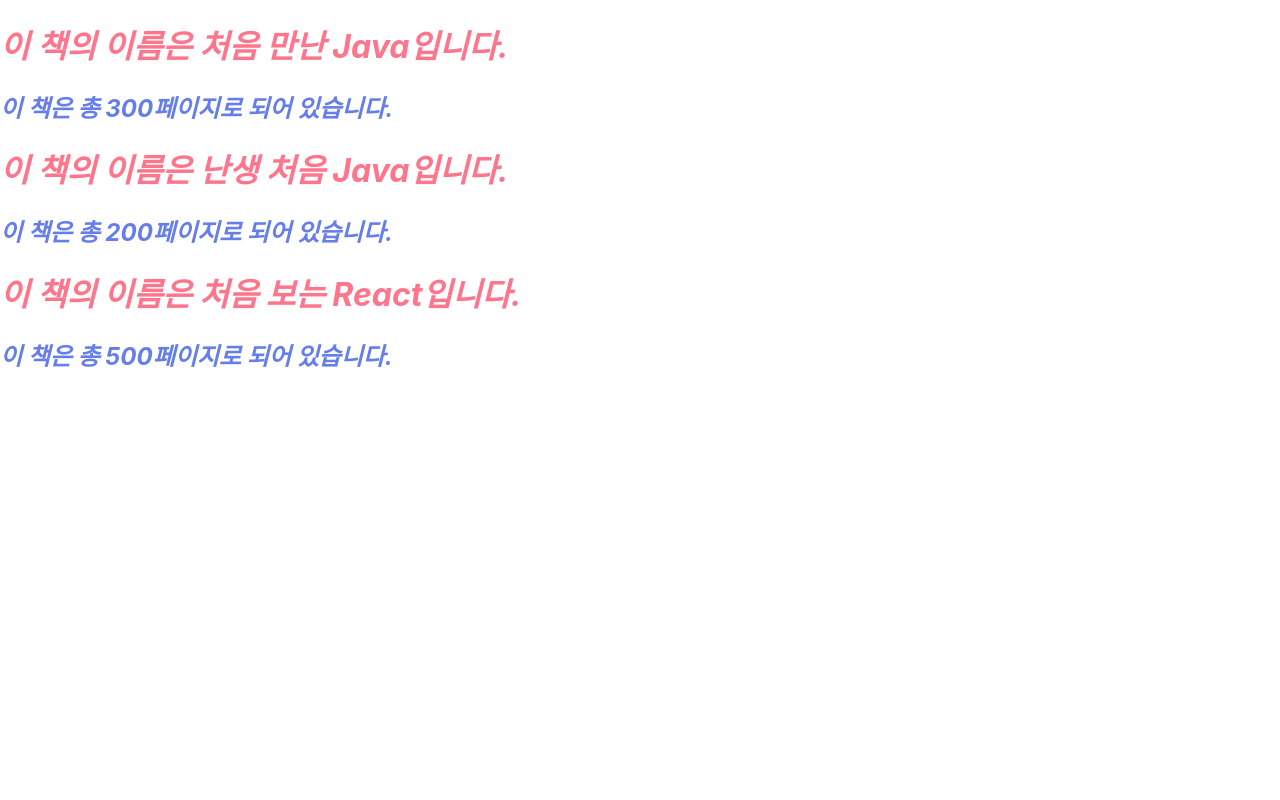
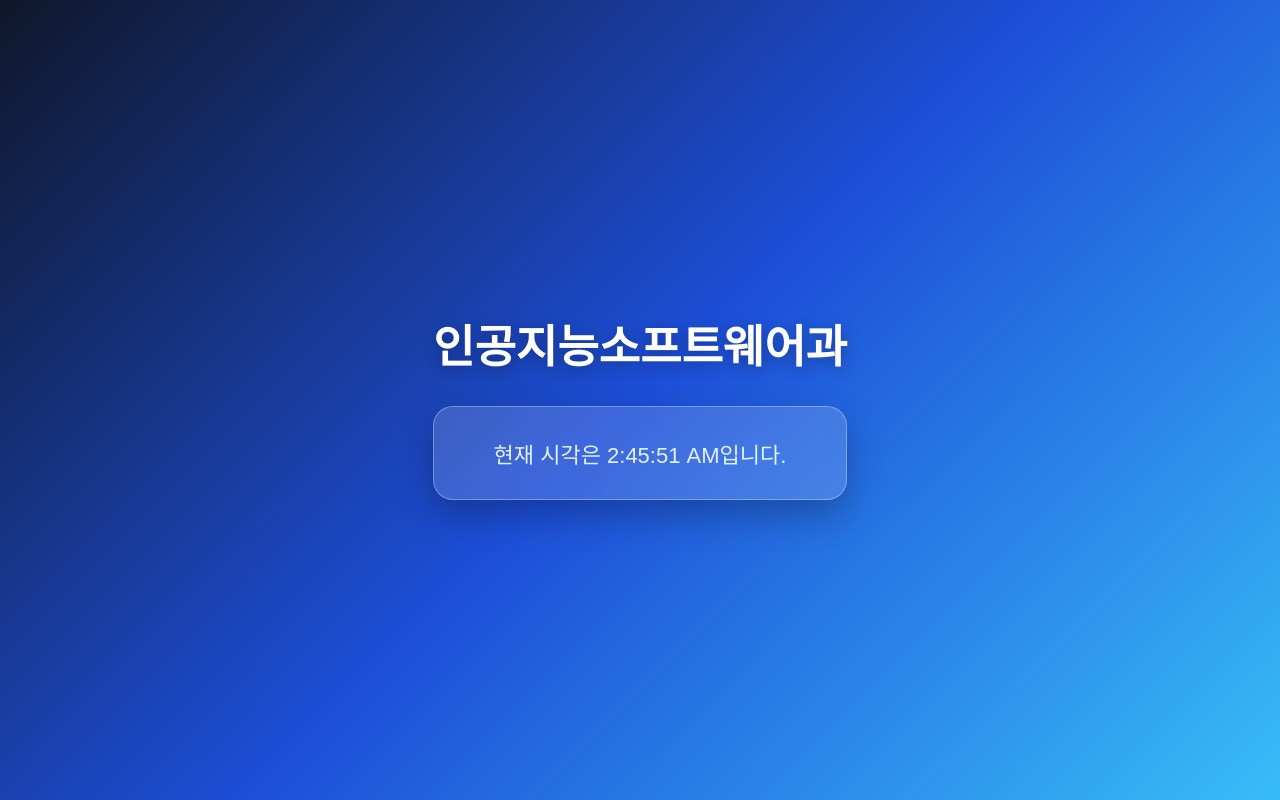
Before and after one commit to Parkhewoo/web2, a React (Create React App) app: page / in a window 1280 px wide. Built offline with nearby package versions, Linux system fonts and the light colour scheme.

Commit message:
4장의 Element와 React DOM

```diff
--- /dev/null
+++ b/src/04/Clock.css
@@ -0,0 +1,44 @@
+body {
+    margin: 0;
+    font-family: "Noto Sans KR", sans-serif;
+}
+
+body > div {
+    min-height: 100vh;
+    display: flex;
+    justify-content: center;
+    align-items: center;
+
+    background: linear-gradient(135deg, #0f172a, #1d4ed8, #38bdf8);
+
+    text-align: center;
+}
+
+h1 {
+    margin-bottom: 30px;
+
+    font-size: 45px;
+    font-weight: 800;
+
+    color: white;
+
+    text-shadow: 0 4px 15px rgba(0, 0, 0, 0.3);
+}
+
+h2 {
+    padding: 30px 45px;
+
+    border-radius: 20px;
+
+    background: rgba(255, 255, 255, 0.15);
+    border: 1px solid rgba(255, 255, 255, 0.3);
+
+    color: #e0f2fe;
+
+    font-size: 22px;
+    font-weight: 400;
+
+    backdrop-filter: blur(10px);
+
+    box-shadow: 0 15px 35px rgba(0, 0, 0, 0.25);
+}
--- /dev/null
+++ b/src/04/Clock.jsx
@@ -0,0 +1,11 @@
+import React from "react";
+
+function Clock() {
+    return (
+        <div>
+            <h1>인공지능소프트웨어과</h1>
+            <h2>현재 시각은 {new Date().toLocaleTimeString()}입니다.</h2>
+        </div>
+    );
+}
+export default Clock;
--- a/src/index.js
+++ b/src/index.js
@@ -4,15 +4,20 @@
 // import App from './App';
 // import TodoListApp from "./01/TodoListApp";
 import reportWebVitals from './reportWebVitals';
-import Library from "./03/Library";
+// import Library from "./03/Library";
+// import './03/Book.css'
 // import './01/TodoListApp.css'
-import './03/Book.css'
+import Clock from "./04/Clock"
+import './04/Clock.css'
 
 const root = ReactDOM.createRoot(document.getElementById('root'));
-root.render(
-  <React.StrictMode>
-    <Library />
-  </React.StrictMode>
+setInterval(() => {
+  root.render(
+    <React.StrictMode>
+      <Clock/>
+    </React.StrictMode>
+  );
+}, 1000
 );
 
 // If you want to start measuring performance in your app, pass a function
```
